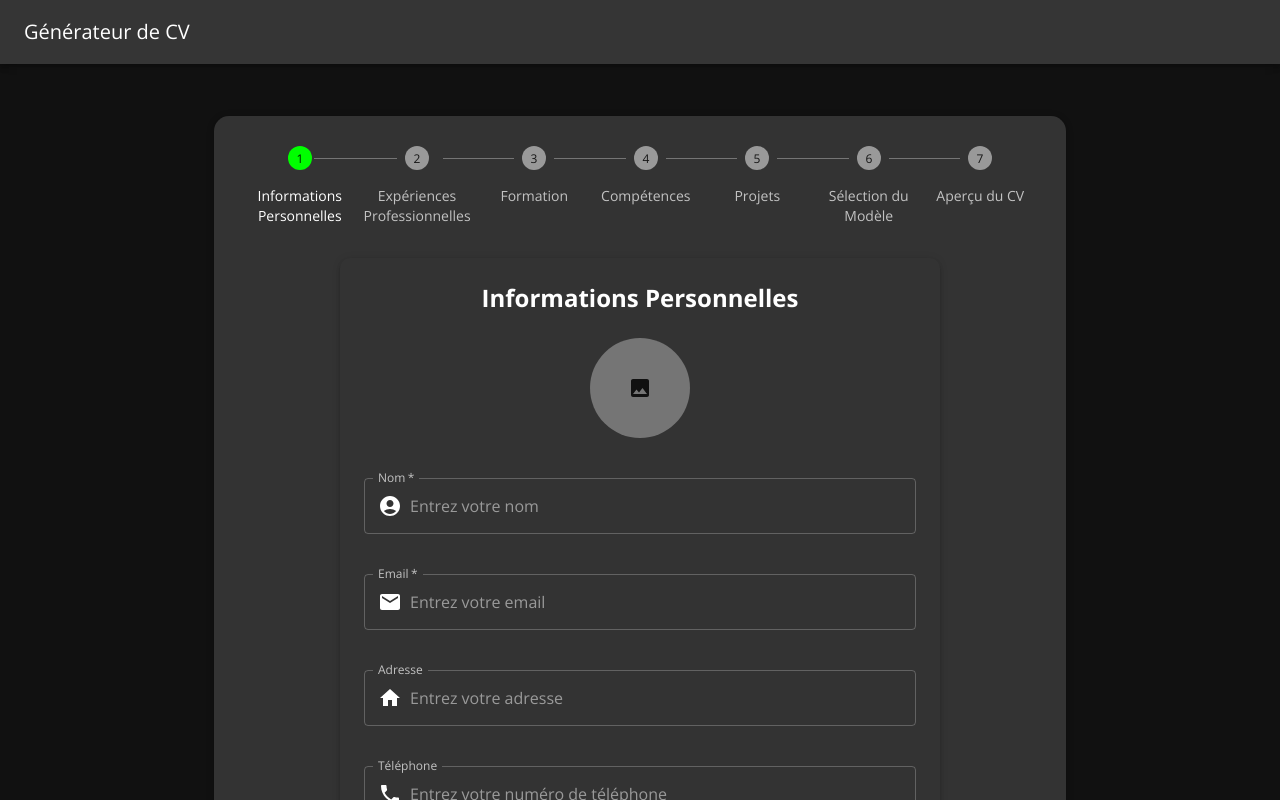
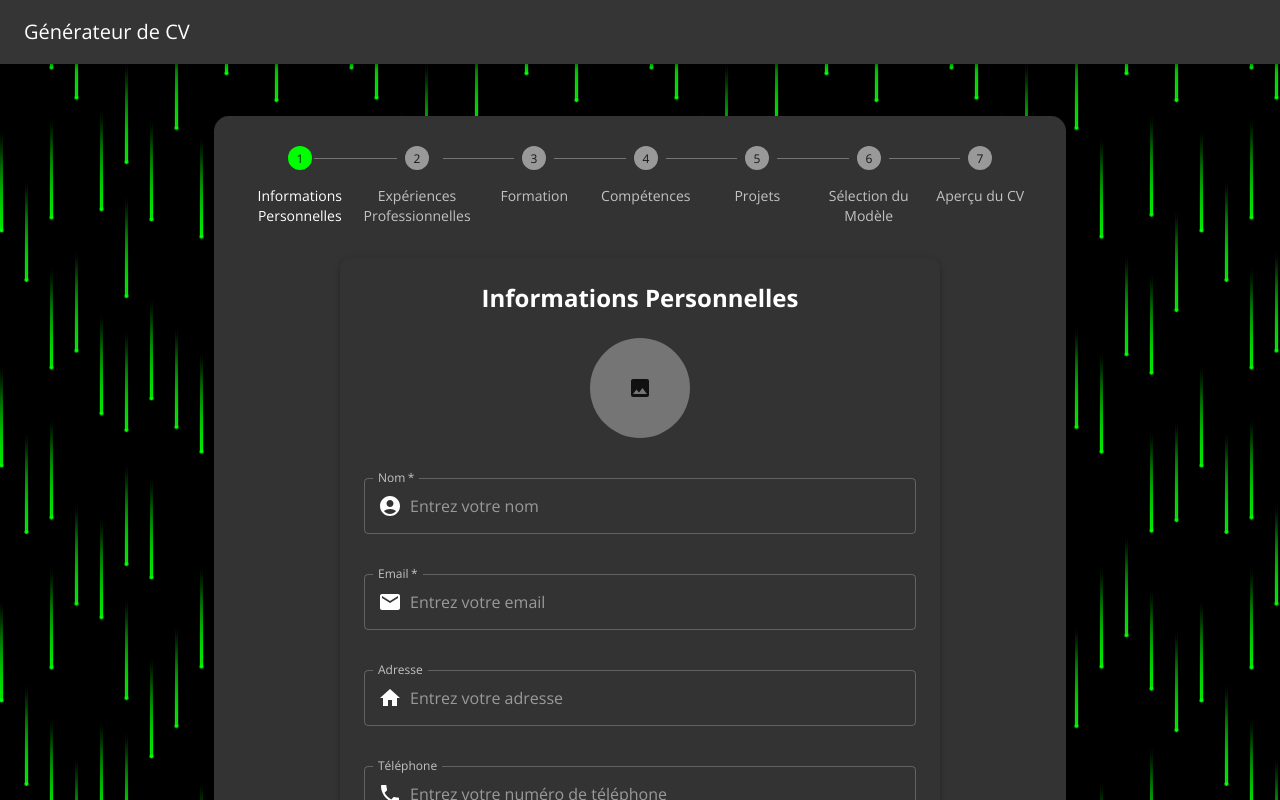
Before and after one commit to idrissziadi/CV-Master, a React (Create React App) app in the folder cvmaster/: page / in a window 1280 px wide. Shown: the top 800 px of the page. Built offline with nearby package versions, Linux system fonts and the light colour scheme; a web font is replaced by a local one.

Commit message:
change background

```diff
--- a/cvmaster/src/App.css
+++ b/cvmaster/src/App.css
@@ -36,3 +36,163 @@
     transform: rotate(360deg);
   }
 }
+.container {
+  width: 100%;
+  height: 100%;
+  background: #000;
+  background-image: radial-gradient(4px 100px at 0px 235px, #0f0, #0000),
+    radial-gradient(4px 100px at 300px 235px, #0f0, #0000),
+    radial-gradient(1.5px 1.5px at 150px 117.5px, #0f0 100%, #0000 150%),
+    radial-gradient(4px 100px at 0px 252px, #0f0, #0000),
+    radial-gradient(4px 100px at 300px 252px, #0f0, #0000),
+    radial-gradient(1.5px 1.5px at 150px 126px, #0f0 100%, #0000 150%),
+    radial-gradient(4px 100px at 0px 150px, #0f0, #0000),
+    radial-gradient(4px 100px at 300px 150px, #0f0, #0000),
+    radial-gradient(1.5px 1.5px at 150px 75px, #0f0 100%, #0000 150%),
+    radial-gradient(4px 100px at 0px 253px, #0f0, #0000),
+    radial-gradient(4px 100px at 300px 253px, #0f0, #0000),
+    radial-gradient(1.5px 1.5px at 150px 126.5px, #0f0 100%, #0000 150%),
+    radial-gradient(4px 100px at 0px 204px, #0f0, #0000),
+    radial-gradient(4px 100px at 300px 204px, #0f0, #0000),
+    radial-gradient(1.5px 1.5px at 150px 102px, #0f0 100%, #0000 150%),
+    radial-gradient(4px 100px at 0px 134px, #0f0, #0000),
+    radial-gradient(4px 100px at 300px 134px, #0f0, #0000),
+    radial-gradient(1.5px 1.5px at 150px 67px, #0f0 100%, #0000 150%),
+    radial-gradient(4px 100px at 0px 179px, #0f0, #0000),
+    radial-gradient(4px 100px at 300px 179px, #0f0, #0000),
+    radial-gradient(1.5px 1.5px at 150px 89.5px, #0f0 100%, #0000 150%),
+    radial-gradient(4px 100px at 0px 299px, #0f0, #0000),
+    radial-gradient(4px 100px at 300px 299px, #0f0, #0000),
+    radial-gradient(1.5px 1.5px at 150px 149.5px, #0f0 100%, #0000 150%),
+    radial-gradient(4px 100px at 0px 215px, #0f0, #0000),
+    radial-gradient(4px 100px at 300px 215px, #0f0, #0000),
+    radial-gradient(1.5px 1.5px at 150px 107.5px, #0f0 100%, #0000 150%),
+    radial-gradient(4px 100px at 0px 281px, #0f0, #0000),
+    radial-gradient(4px 100px at 300px 281px, #0f0, #0000),
+    radial-gradient(1.5px 1.5px at 150px 140.5px, #0f0 100%, #0000 150%),
+    radial-gradient(4px 100px at 0px 158px, #0f0, #0000),
+    radial-gradient(4px 100px at 300px 158px, #0f0, #0000),
+    radial-gradient(1.5px 1.5px at 150px 79px, #0f0 100%, #0000 150%),
+    radial-gradient(4px 100px at 0px 210px, #0f0, #0000),
+    radial-gradient(4px 100px at 300px 210px, #0f0, #0000),
+    radial-gradient(1.5px 1.5px at 150px 105px, #0f0 100%, #0000 150%);
+  background-size:
+    300px 235px,
+    300px 235px,
+    300px 235px,
+    300px 252px,
+    300px 252px,
+    300px 252px,
+    300px 150px,
+    300px 150px,
+    300px 150px,
+    300px 253px,
+    300px 253px,
+    300px 253px,
+    300px 204px,
+    300px 204px,
+    300px 204px,
+    300px 134px,
+    300px 134px,
+    300px 134px,
+    300px 179px,
+    300px 179px,
+    300px 179px,
+    300px 299px,
+    300px 299px,
+    300px 299px,
+    300px 215px,
+    300px 215px,
+    300px 215px,
+    300px 281px,
+    300px 281px,
+    300px 281px,
+    300px 158px,
+    300px 158px,
+    300px 158px,
+    300px 210px,
+    300px 210px,
+    300px 210px;
+  animation: hi 150s linear infinite;
+}
+
+@keyframes hi {
+  0% {
+    background-position:
+      0px 220px,
+      3px 220px,
+      151.5px 337.5px,
+      25px 24px,
+      28px 24px,
+      176.5px 150px,
+      50px 16px,
+      53px 16px,
+      201.5px 91px,
+      75px 224px,
+      78px 224px,
+      226.5px 350.5px,
+      100px 19px,
+      103px 19px,
+      251.5px 121px,
+      125px 120px,
+      128px 120px,
+      276.5px 187px,
+      150px 31px,
+      153px 31px,
+      301.5px 120.5px,
+      175px 235px,
+      178px 235px,
+      326.5px 384.5px,
+      200px 121px,
+      203px 121px,
+      351.5px 228.5px,
+      225px 224px,
+      228px 224px,
+      376.5px 364.5px,
+      250px 26px,
+      253px 26px,
+      401.5px 105px,
+      275px 75px,
+      278px 75px,
+      426.5px 180px;
+  }
+  to {
+    background-position:
+      0px 6800px,
+      3px 6800px,
+      151.5px 6917.5px,
+      25px 13632px,
+      28px 13632px,
+      176.5px 13758px,
+      50px 5416px,
+      53px 5416px,
+      201.5px 5491px,
+      75px 17175px,
+      78px 17175px,
+      226.5px 17301.5px,
+      100px 5119px,
+      103px 5119px,
+      251.5px 5221px,
+      125px 8428px,
+      128px 8428px,
+      276.5px 8495px,
+      150px 9876px,
+      153px 9876px,
+      301.5px 9965.5px,
+      175px 13391px,
+      178px 13391px,
+      326.5px 13540.5px,
+      200px 14741px,
+      203px 14741px,
+      351.5px 14848.5px,
+      225px 18770px,
+      228px 18770px,
+      376.5px 18910.5px,
+      250px 5082px,
+      253px 5082px,
+      401.5px 5161px,
+      275px 6375px,
+      278px 6375px,
+      426.5px 6480px;
+  }
+}
```
